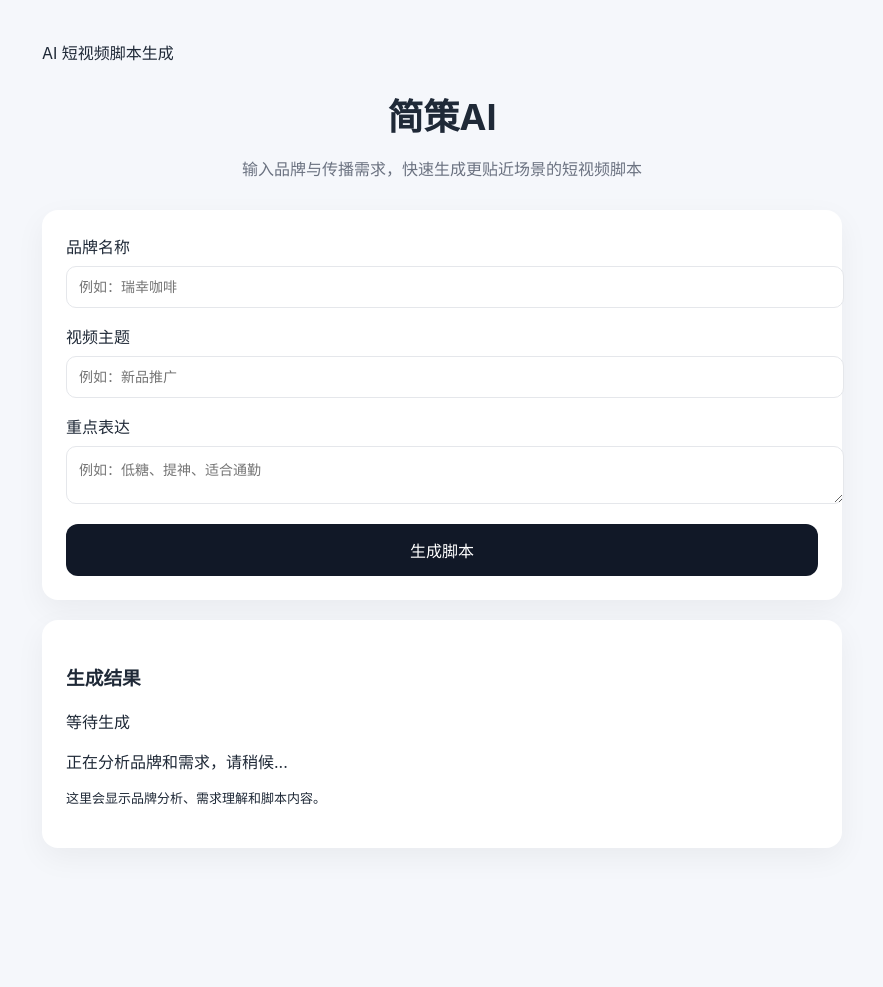
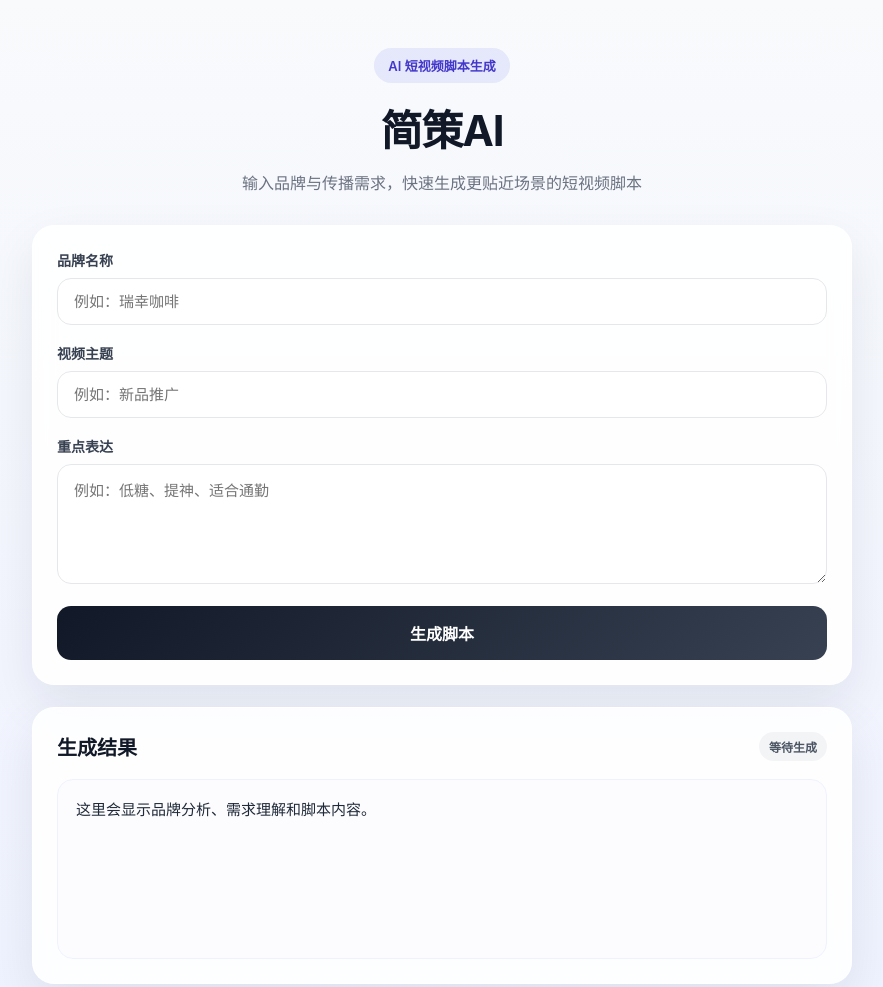
Before and after one commit to diortong77/jiance-ai, a plain HTML site: page index.html in a window 1280 px wide. Shown: the top 987 px of the page, without its empty margins (198-1081 px from the left). Before the commit the page ends 908 px from the top, so only its background shows below. Drawn offline with Linux system fonts and the light colour scheme.

Commit message:
Update style.css

```diff
--- a/style.css
+++ b/style.css
@@ -1,62 +1,204 @@
+* {
+  box-sizing: border-box;
+}
+
 body {
   margin: 0;
-  font-family: -apple-system, BlinkMacSystemFont, "Segoe UI", Roboto, sans-serif;
-  background: #f5f7fb;
-  color: #1f2937;
+  font-family: -apple-system, BlinkMacSystemFont, "Segoe UI", Roboto, "PingFang SC", "Microsoft YaHei", sans-serif;
+  background: linear-gradient(180deg, #f8fafc 0%, #eef2ff 100%);
+  color: #111827;
 }
 
 .container {
-  max-width: 800px;
+  max-width: 860px;
   margin: 0 auto;
-  padding: 40px 20px;
+  padding: 48px 20px 64px;
+}
+
+.hero {
+  text-align: center;
+  margin-bottom: 28px;
+}
+
+.badge {
+  display: inline-block;
+  padding: 8px 14px;
+  border-radius: 999px;
+  background: rgba(99, 102, 241, 0.12);
+  color: #4338ca;
+  font-size: 13px;
+  font-weight: 600;
+  margin-bottom: 14px;
 }
 
 h1 {
-  text-align: center;
-  font-size: 36px;
-  margin-bottom: 10px;
+  margin: 0;
+  font-size: 42px;
+  letter-spacing: -1px;
 }
 
-p.subtitle {
-  text-align: center;
+.subtitle {
+  max-width: 620px;
+  margin: 12px auto 0;
   color: #6b7280;
-  margin-bottom: 30px;
+  font-size: 16px;
+  line-height: 1.7;
 }
 
 .card {
-  background: #ffffff;
+  background: rgba(255, 255, 255, 0.88);
+  backdrop-filter: blur(10px);
+  border: 1px solid rgba(255, 255, 255, 0.7);
   padding: 24px;
-  border-radius: 16px;
-  box-shadow: 0 10px 30px rgba(0,0,0,0.05);
+  border-radius: 22px;
+  box-shadow: 0 20px 50px rgba(15, 23, 42, 0.08);
   margin-bottom: 20px;
 }
 
-input, textarea {
+.form-card {
+  margin-bottom: 22px;
+}
+
+.field {
+  margin-bottom: 18px;
+}
+
+label {
+  display: block;
+  font-size: 14px;
+  font-weight: 600;
+  margin-bottom: 8px;
+  color: #374151;
+}
+
+input,
+textarea {
   width: 100%;
-  padding: 12px;
-  margin-top: 8px;
-  margin-bottom: 16px;
+  padding: 14px 16px;
   border: 1px solid #e5e7eb;
-  border-radius: 10px;
-  font-size: 14px;
+  border-radius: 14px;
+  font-size: 15px;
+  background: #fff;
+  transition: all 0.2s ease;
+}
+
+textarea {
+  min-height: 120px;
+  resize: vertical;
+}
+
+input:focus,
+textarea:focus {
+  outline: none;
+  border-color: #818cf8;
+  box-shadow: 0 0 0 4px rgba(129, 140, 248, 0.14);
 }
 
 button {
   width: 100%;
-  padding: 14px;
-  background: #111827;
-  color: white;
+  padding: 15px 18px;
   border: none;
-  border-radius: 12px;
+  border-radius: 14px;
+  background: linear-gradient(135deg, #111827 0%, #374151 100%);
+  color: #fff;
   font-size: 16px;
+  font-weight: 700;
   cursor: pointer;
+  transition: transform 0.15s ease, opacity 0.2s ease;
 }
 
 button:hover {
-  background: #1f2937;
+  transform: translateY(-1px);
+  opacity: 0.96;
+}
+
+button:disabled {
+  opacity: 0.7;
+  cursor: not-allowed;
+  transform: none;
+}
+
+.result-card h3 {
+  margin: 0;
+  font-size: 20px;
+}
+
+.result-top {
+  display: flex;
+  align-items: center;
+  justify-content: space-between;
+  gap: 12px;
+  margin-bottom: 18px;
+}
+
+.status {
+  display: inline-block;
+  padding: 6px 10px;
+  border-radius: 999px;
+  font-size: 12px;
+  font-weight: 600;
+  background: #f3f4f6;
+  color: #4b5563;
+}
+
+.loading {
+  display: flex;
+  align-items: center;
+  gap: 12px;
+  padding: 14px 16px;
+  border-radius: 14px;
+  background: #f9fafb;
+  margin-bottom: 16px;
+}
+
+.hidden {
+  display: none;
+}
+
+.spinner {
+  width: 18px;
+  height: 18px;
+  border: 2px solid #d1d5db;
+  border-top-color: #4f46e5;
+  border-radius: 50%;
+  animation: spin 0.8s linear infinite;
 }
 
 #result {
   white-space: pre-wrap;
-  line-height: 1.7;
+  line-height: 1.85;
+  font-size: 15px;
+  color: #1f2937;
+  margin: 0;
+  background: #fcfcff;
+  border: 1px solid #eef2ff;
+  border-radius: 16px;
+  padding: 18px;
+  min-height: 180px;
 }
+
+@keyframes spin {
+  to {
+    transform: rotate(360deg);
+  }
+}
+
+@media (max-width: 640px) {
+  .container {
+    padding: 28px 14px 40px;
+  }
+
+  h1 {
+    font-size: 34px;
+  }
+
+  .card {
+    padding: 18px;
+    border-radius: 18px;
+  }
+
+  .result-top {
+    flex-direction: column;
+    align-items: flex-start;
+  }
+}
```
